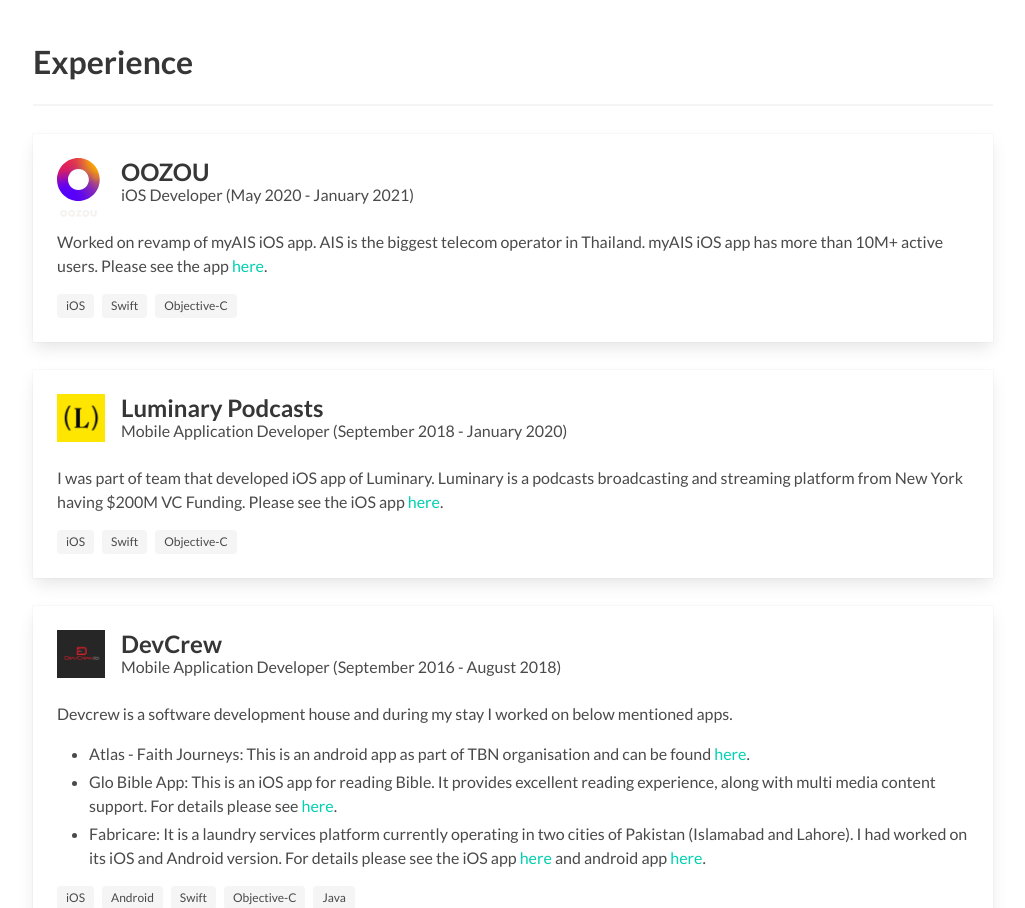
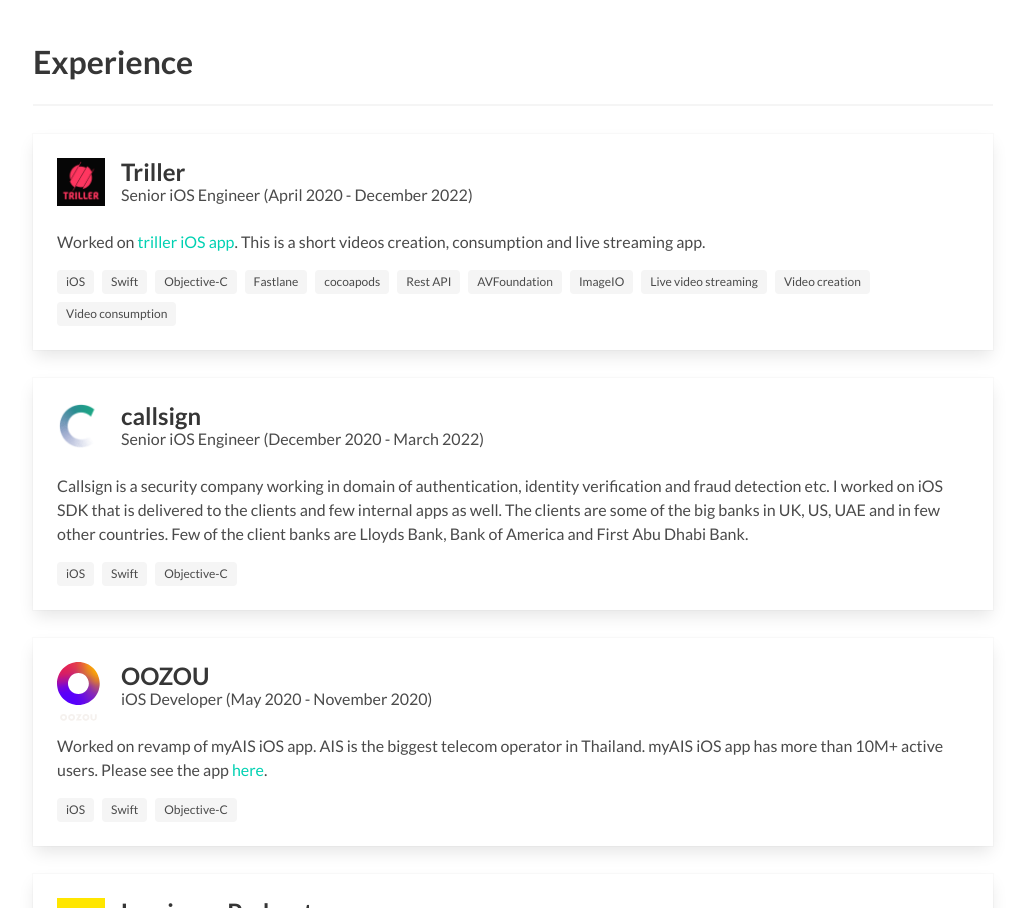
Before and after one commit to khurram18/khurram18.github.io, a plain HTML site: page index.html in a window 1280 px wide. Shown: the part 660-1568 px from the top of the page, without its empty margins (127-1152 px from the left). Drawn offline with Linux system fonts and the light colour scheme.

Commit message:
Update job details for callsign and triller

```diff
--- a/index.html
+++ b/index.html
@@ -141,6 +141,70 @@
     <div class="container">
       <h1 class="title">Experience</h1>
       <hr />
+      <!--  Triller -->
+      <div class="card card-gap">
+        <div class="card-content">
+          <div class="media">
+            <div class="media-left">
+              <figure class="image is-48x48">
+                <img src="img/triller.png" alt="Placeholder image">
+              </figure>
+            </div>
+            <div class="media-content">
+              <a href="http://bit.ly/3hlGEqY" target="_blank" >
+                <p class="title is-4">Triller</p>
+              </a>
+
+              <p class="subtitle is-6">Senior iOS Engineer (<time datetime="2022-04">April 2020</time> - <time
+                  datetime="2021-01">December 2022</time>)</p>
+            </div>
+          </div>
+          <div class="content">
+            <p>Worked on <a href="https://apple.co/3Yi2mNd" target="_blank" >triller iOS app</a>. This is a short videos creation, consumption and live streaming app.</p>
+            <div class="tags">
+              <span class="tag">iOS</span>
+              <span class="tag">Swift</span>
+              <span class="tag">Objective-C</span>
+              <span class="tag">Fastlane</span>
+              <span class="tag">cocoapods</span>
+              <span class="tag">Rest API</span>
+              <span class="tag">AVFoundation</span>
+              <span class="tag">ImageIO</span>
+              <span class="tag">Live video streaming</span>
+              <span class="tag">Video creation</span>
+              <span class="tag">Video consumption</span>
+            </div>
+          </div>
+        </div>
+      </div>
+      <!--  Callsign -->
+      <div class="card card-gap">
+        <div class="card-content">
+          <div class="media">
+            <div class="media-left">
+              <figure class="image is-48x48">
+                <img src="img/callsign.png" alt="Placeholder image">
+              </figure>
+            </div>
+            <div class="media-content">
+              <a href="https://bit.ly/3e72UhC" target="_blank" >
+                <p class="title is-4">callsign</p>
+              </a>
+
+              <p class="subtitle is-6">Senior iOS Engineer (<time datetime="2020-05">December 2020</time> - <time
+                  datetime="2021-01">March 2022</time>)</p>
+            </div>
+          </div>
+          <div class="content">
+            <p>Callsign is a security company working in domain of authentication, identity verification  and fraud detection etc. I worked on iOS SDK that is delivered to the clients and few       internal apps as well. The clients are some of the big banks in UK, US, UAE and in few    other countries. Few of the client banks are Lloyds Bank, Bank of America and First Abu Dhabi Bank.</p>
+            <div class="tags">
+              <span class="tag">iOS</span>
+              <span class="tag">Swift</span>
+              <span class="tag">Objective-C</span>
+            </div>
+          </div>
+        </div>
+      </div>
       <!--  Oozou -->
       <div class="card card-gap">
         <div class="card-content">
@@ -156,7 +220,7 @@
               </a>
 
               <p class="subtitle is-6">iOS Developer (<time datetime="2020-05">May 2020</time> - <time
-                  datetime="2021-01">January 2021</time>)</p>
+                  datetime="2021-01">November 2020</time>)</p>
             </div>
           </div>
           <div class="content">
```
Also changed, not shown: img/callsign.png (added), img/triller.png (added).
